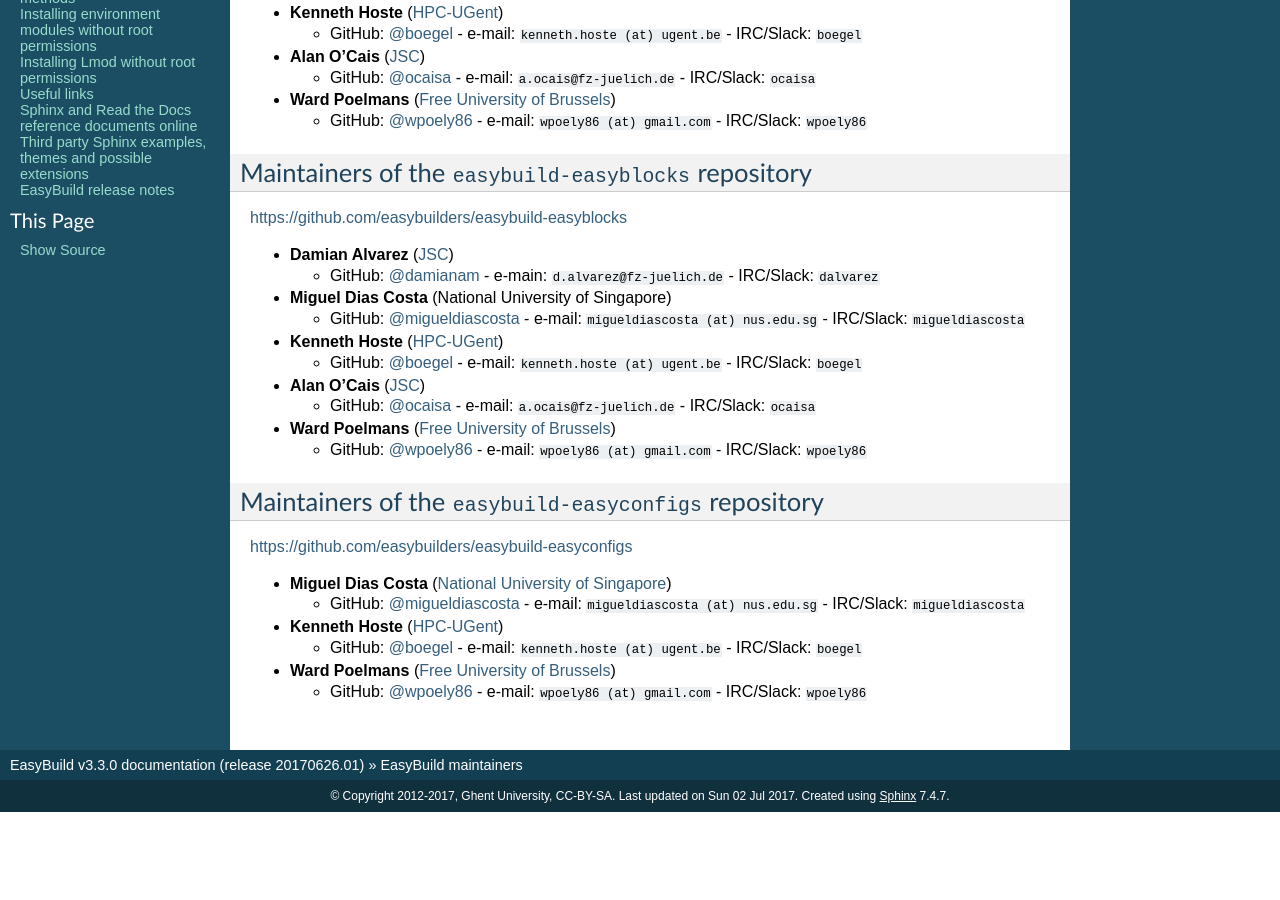
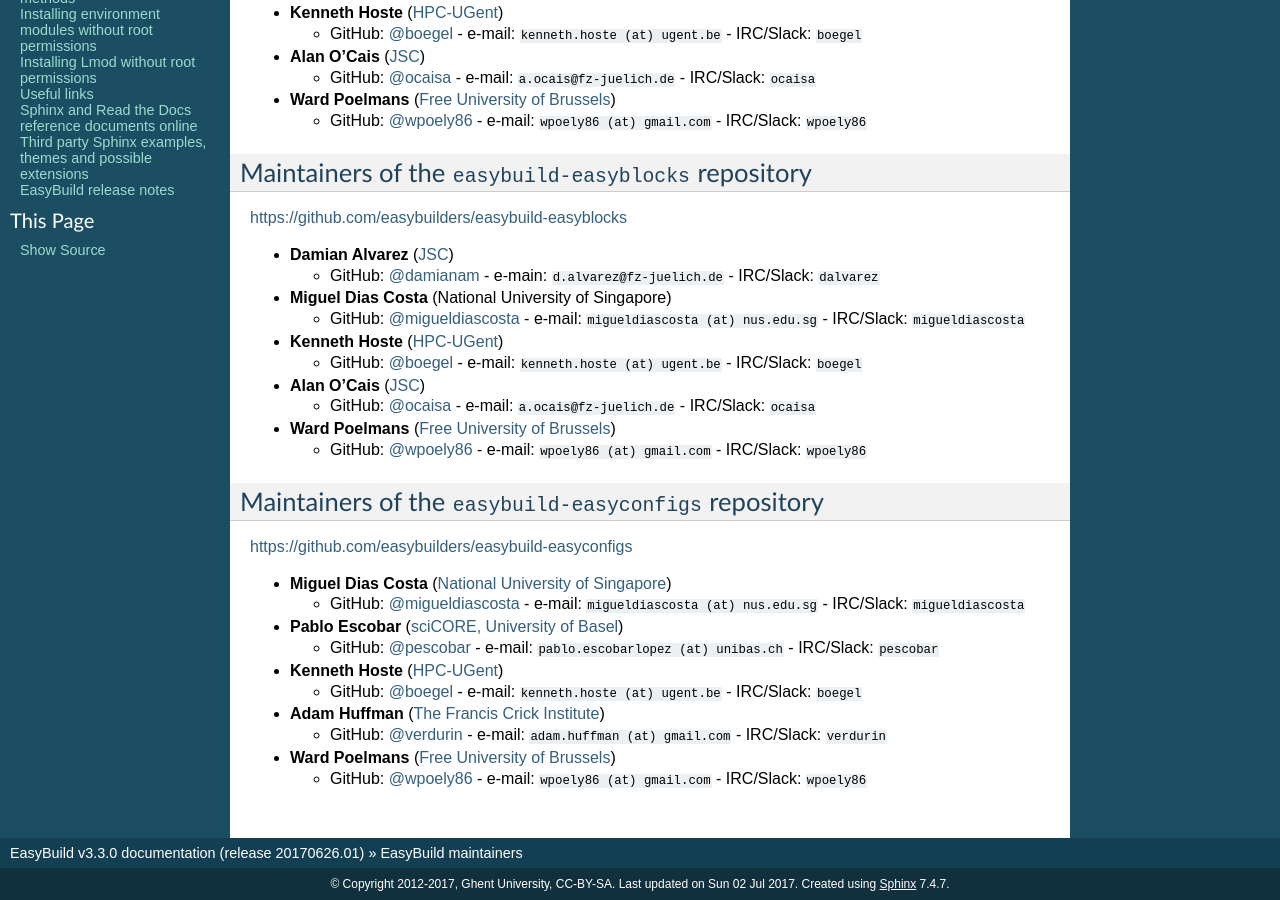
Before and after one commit to easybuilders/easybuild, a Sphinx documentation site: the page built from docs/Maintainers.rst, in a window 1280 px wide and 900 px high, scrolled down 881 px. Built offline with Sphinx 7.4.7, drawn with Linux system fonts in a browser that asks for light colours; before the commit the page ends 1693 px from its top, so only the background shows below that.

Commit message:
add @pescobar and @verdurin as maintainers for easyconfigs repo

```diff
--- a/docs/Maintainers.rst
+++ b/docs/Maintainers.rst
@@ -106,10 +106,18 @@
 
   * GitHub: `@migueldiascosta <https://github.com/migueldiascosta>`_ - e-mail: ``migueldiascosta (at) nus.edu.sg`` - IRC/Slack: ``migueldiascosta``
 
+* **Pablo Escobar** (`sciCORE, University of Basel <https://scicore.unibas.ch/>`_)
+
+  * GitHub: `@pescobar <https://github.com/pescobar>`_ - e-mail: ``pablo.escobarlopez (at) unibas.ch`` - IRC/Slack: ``pescobar``
+
 * **Kenneth Hoste** (`HPC-UGent <http://www.ugent.be/hpc/en>`_)
 
   * GitHub: `@boegel <https://github.com/boegel>`_ - e-mail: ``kenneth.hoste (at) ugent.be`` - IRC/Slack: ``boegel``
 
+* **Adam Huffman** (`The Francis Crick Institute <https://www.crick.ac.uk/>`_)
+
+  * GitHub: `@verdurin <https://github.com/verdurin>`_ - e-mail: ``adam.huffman (at) gmail.com`` - IRC/Slack: ``verdurin``
+
 * **Ward Poelmans** (`Free University of Brussels <https://cc.ulb.ac.be/hpc/>`_)
 
   * GitHub: `@wpoely86 <https://github.com/wpoely86>`_ - e-mail: ``wpoely86 (at) gmail.com`` - IRC/Slack: ``wpoely86``
```
